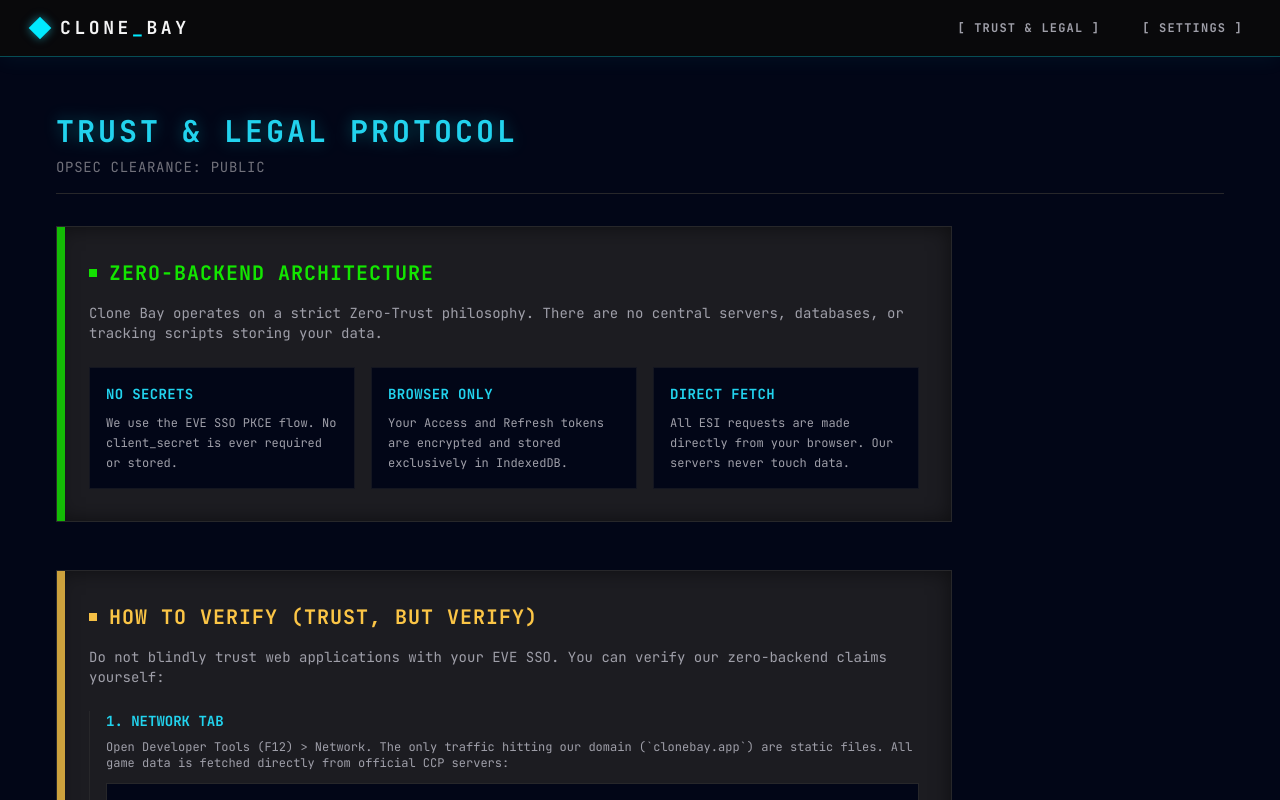
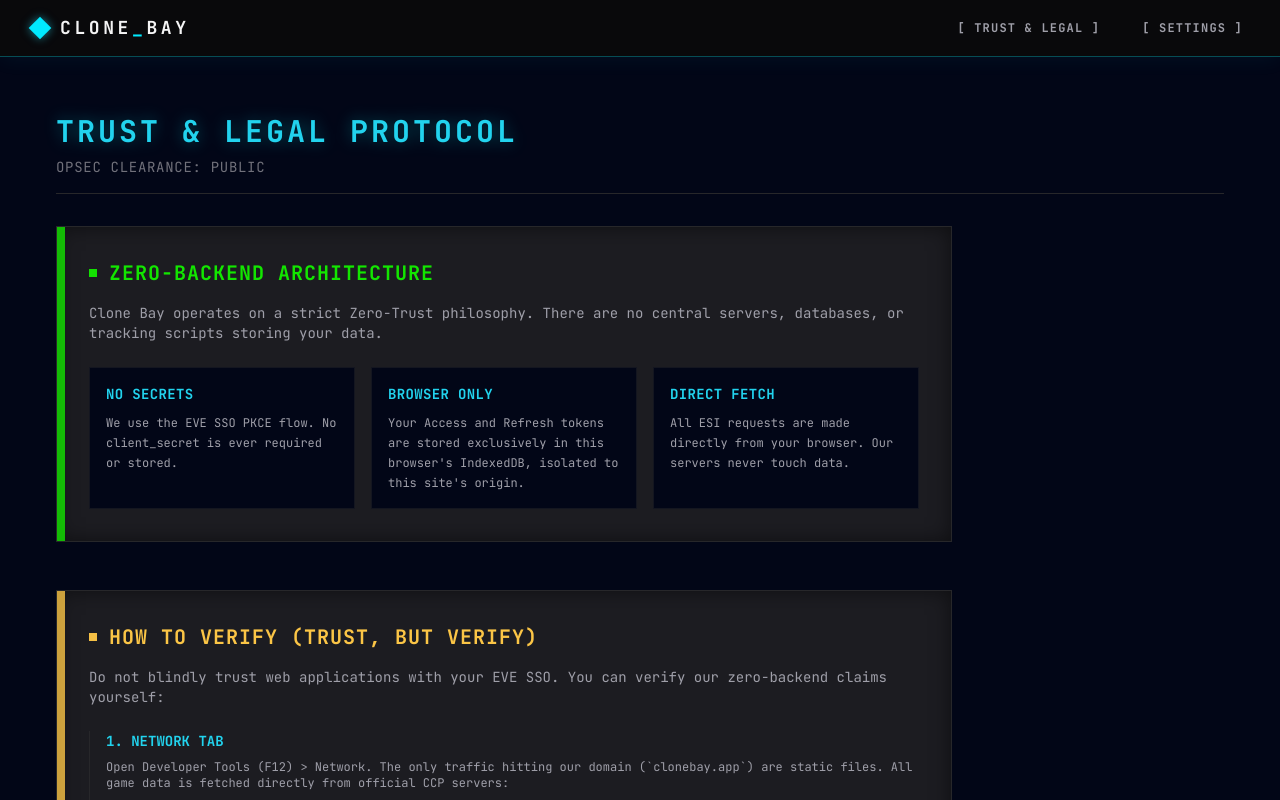
Before and after one commit to TerribleTurtle/clonebay, a Next.js app: page /trust in a window 1280 px wide. Shown: the top 800 px of the page. Built offline with nearby package versions, Linux system fonts and the light colour scheme.

Commit message:
fix: correct privacy/trust claims (no token encryption), restore *.pem ignore

```diff
--- a/src/app/trust/page.tsx
+++ b/src/app/trust/page.tsx
@@ -43,8 +43,8 @@
                 Browser Only
               </strong>
               <span className="text-zinc-400 text-xs">
-                Your Access and Refresh tokens are encrypted and stored
-                exclusively in IndexedDB.
+                Your Access and Refresh tokens are stored exclusively in
+                this browser&apos;s IndexedDB, isolated to this site&apos;s origin.
               </span>
             </li>
             <li className="bg-eve-void border border-eve-border/50 p-4">
```
Also changed, not shown: 2 other files (tests, documents, lock files or other folders).
